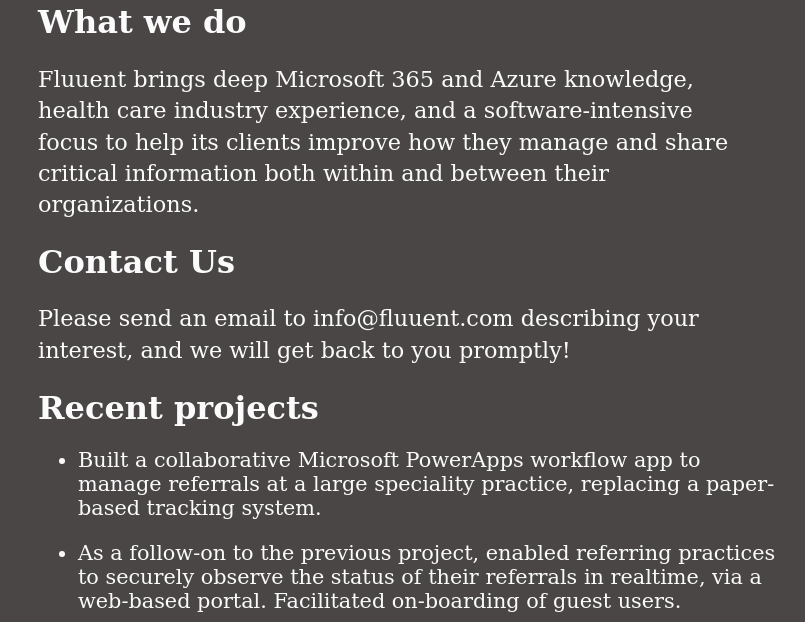
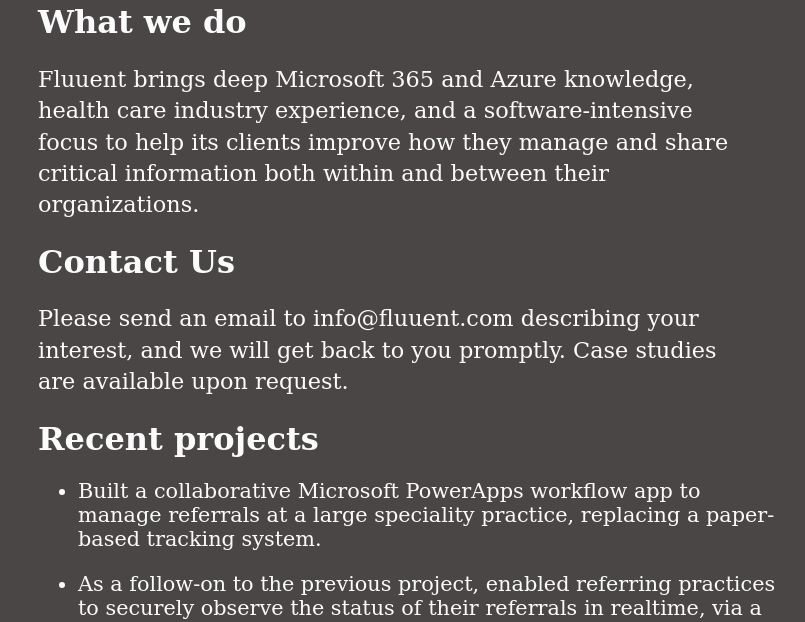
Before and after one commit to Fluuent/fluuent.github.io, a plain HTML site: page index.html in a window 1280 px wide. Shown: the part 163-785 px from the top of the page, without its empty margins (20-825 px from the left). Drawn offline with Linux system fonts and the light colour scheme.

Commit message:
case studies

```diff
--- a/index.html
+++ b/index.html
@@ -19,7 +19,7 @@ body {
 <h1>What we do</h1>
 <p>Fluuent brings deep Microsoft 365 and Azure knowledge, health care industry experience, and a software-intensive focus to help its clients improve how they manage and share critical information both within and between their organizations.</p>
 <h1>Contact Us</h1>
-	<p>Please send an email to info@fluuent.com describing your interest, and we will get back to you promptly!</p>
+	<p>Please send an email to info@fluuent.com describing your interest, and we will get back to you promptly. Case studies are available upon request.</p>
 	<h1>Recent projects</h1>
 <ul>
   <li>Built a collaborative Microsoft PowerApps workflow app to manage referrals at a large speciality practice, replacing a paper-based tracking system.</li>
```
